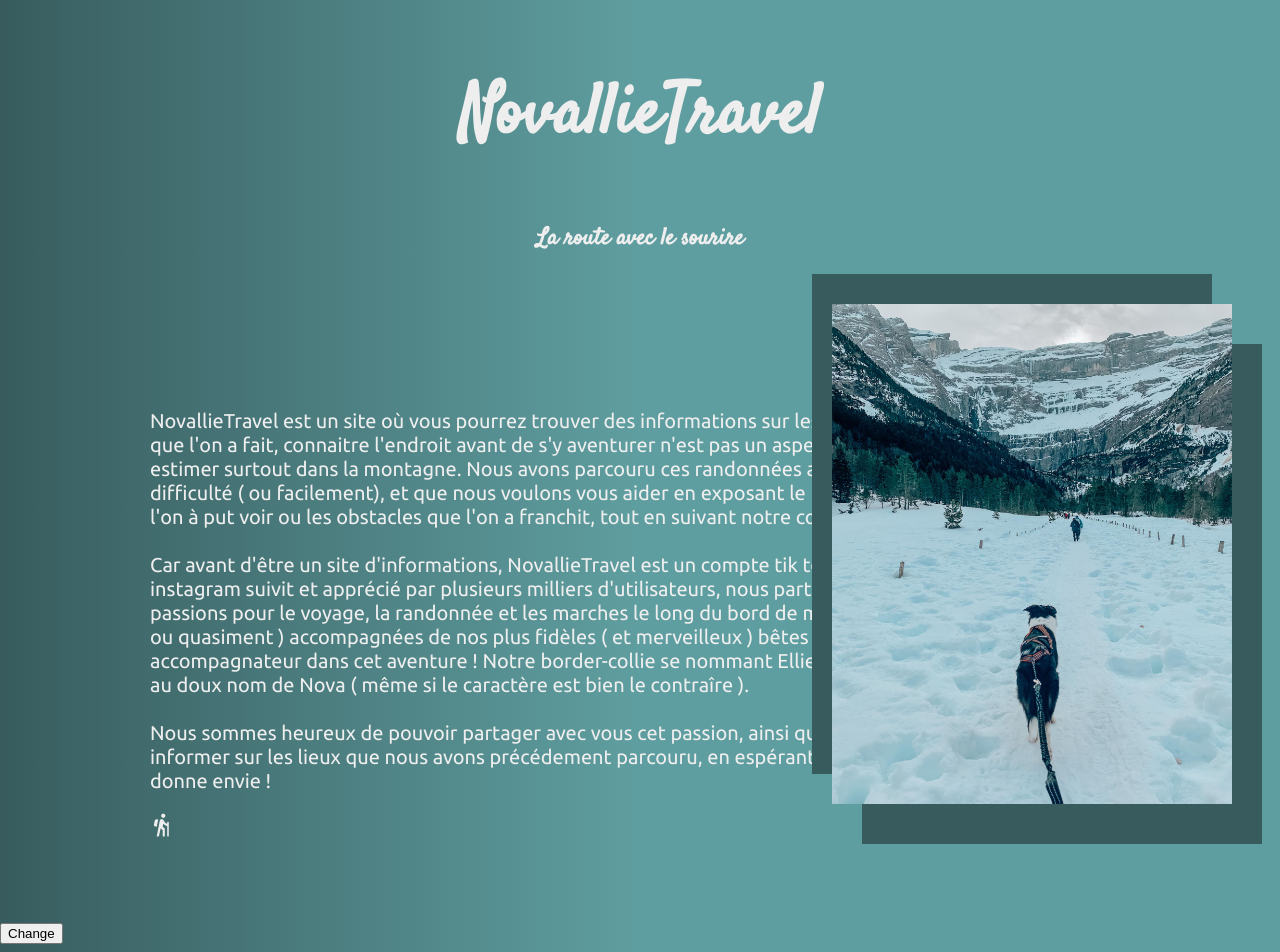
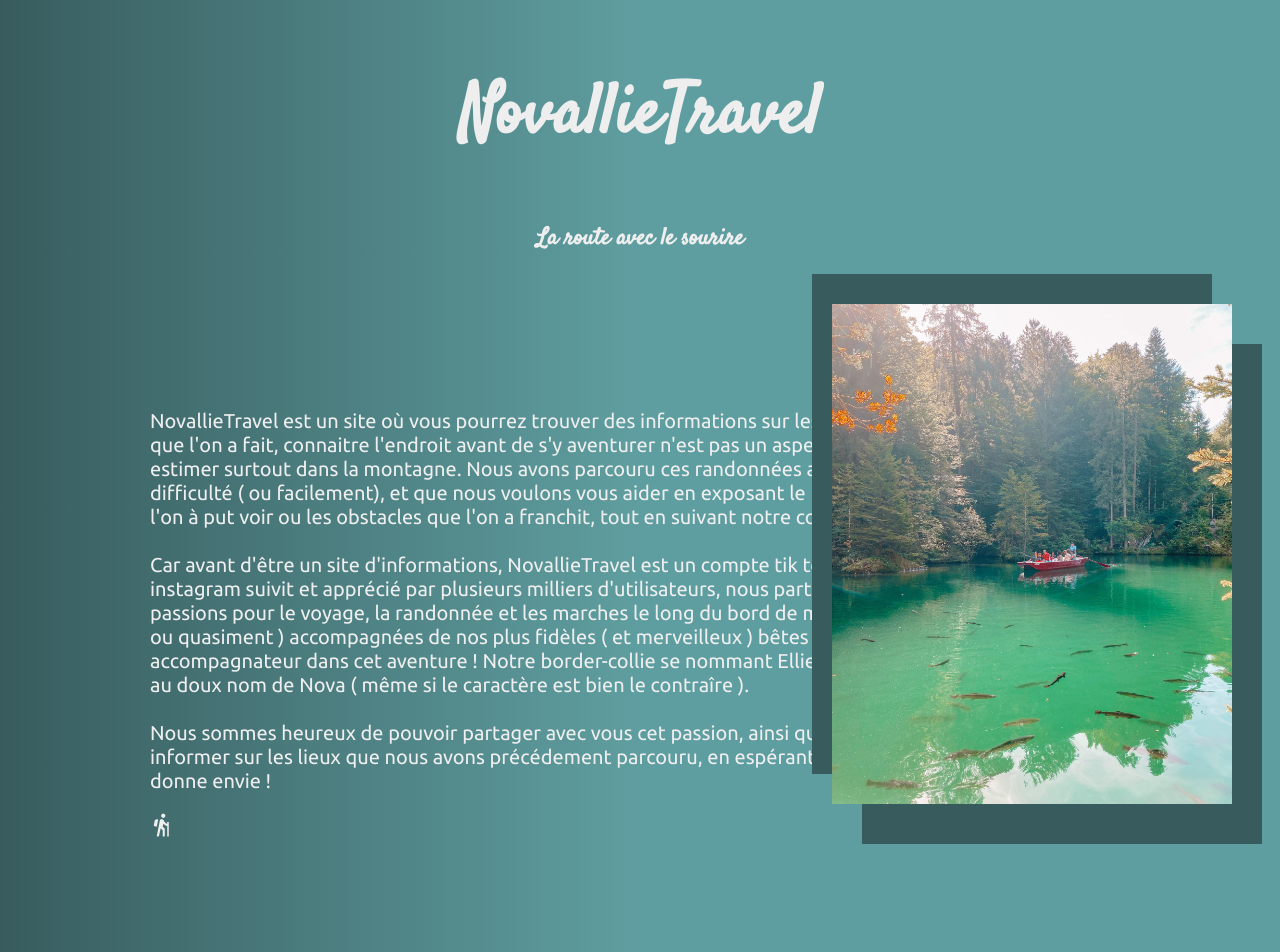
Before and after one commit to H-R-JS/NovallieTravel, a React (Create React App) app in the folder novalltravel/: page / in a window 1280 px wide. Shown: the top 952 px of the page. Built offline with nearby package versions, Linux system fonts and the light colour scheme.

Commit message:
add animation but in modification

```diff
--- a/novalltravel/src/App.css
+++ b/novalltravel/src/App.css
@@ -23,9 +23,22 @@
   width: 400px;
   height: 500px;
   box-shadow: 30px 40px 0px rgb(56, 92, 94), -20px -30px 0px rgb(56, 92, 94);
+  filter: blur(0px);
+  transition: filter 0.3s;
 }
 
-/* FIRST LOOK /////////////////////////////////*/
+.blur-effect {
+  position: absolute;
+  top: 38%;
+  left: 65%;
+  width: 400px;
+  height: 500px;
+  box-shadow: 30px 40px 0px rgb(56, 92, 94), -20px -30px 0px rgb(56, 92, 94);
+  filter: blur(3px);
+  transition: filter 1s;
+}
+
+/* FIRST LOOK ////////////////////////////////////////////////////////////////*/
 .first-all {
   color: #eee;
   font-size: 20px;
@@ -37,7 +50,7 @@
 .material-symbols-outlined {
   font-variation-settings: "FILL" 0, "wght" 800, "GRAD" 0, "opsz" 48;
 }
-/* SECTION 1 /////////////////////////////////*/
+/* SECTION 1 ////////////////////////////////////////////////////////////////*/
 
 .section1-background {
   background-color: #fff;
@@ -135,7 +148,7 @@
   box-shadow: 2px 3px 7px black;
   filter: blur(2px);
   opacity: 0.7;
-  transition: filter 0.5s, opacity 0.5s;
+  transition: filter 0.5s, opacity 0.5s, transform 0.5s;
 }
 
 .section-category.v:hover {
@@ -223,7 +236,13 @@
   border: 8px solid white;
 }
 
-/* SECTION 2 /////////////////////////////////*/
+.opacity-translate-effect {
+  opacity: 0;
+  transform: translateX(300px);
+  transition: opacity 0.5s, transform 0.5s;
+}
+
+/* SECTION 2 ////////////////////////////////////////////////////////////////*/
 .section3-title-all {
   text-align: left;
   color: #fff;
--- a/novalltravel/src/Components/BodyAll/Section1.jsx
+++ b/novalltravel/src/Components/BodyAll/Section1.jsx
@@ -68,7 +68,7 @@
           <p className={title2}>{text2}</p>
         </div>
         <span
-          class="material-symbols-outlined"
+          className="material-symbols-outlined"
           id="arrow-right"
           onClick={this.handleClick}
         >
--- a/novalltravel/src/Components/HeaderAll/Img.jsx
+++ b/novalltravel/src/Components/HeaderAll/Img.jsx
@@ -8,27 +8,41 @@
     super(props);
     this.state = {
       source: image1,
+      nameClass: "img",
     };
-    this.changeImg = this.changeImg.bind(this);
   }
 
-  changeImg() {
+  componentDidMount() {
     setInterval(() => {
-      this.setState({
-        source: image2,
-      });
-    }, 2000);
+      if (this.state.source === image1) {
+        this.setState({
+          nameClass: "blur-effect",
+        });
+        setTimeout(() => {
+          this.setState({
+            source: image2,
+            nameClass: "img",
+          });
+        }, 1000);
+      } else if (this.state.source === image2) {
+        this.setState({
+          nameClass: "blur-effect",
+        });
+        setTimeout(() => {
+          this.setState({
+            source: image1,
+            nameClass: "img",
+          });
+        }, 1000);
+      }
+    }, 5000);
   }
 
   render() {
+    const { nameClass, source } = this.state;
     return (
       <div>
-        <img
-          className="img"
-          src={this.state.source}
-          alt="Lac blaussee de suisse, avec un bateau rouge et des poissons dans le lac"
-        ></img>
-        <button onClick={this.changeImg}>Change</button>
+        <img className={nameClass} src={source}></img>
       </div>
     );
   }
```
